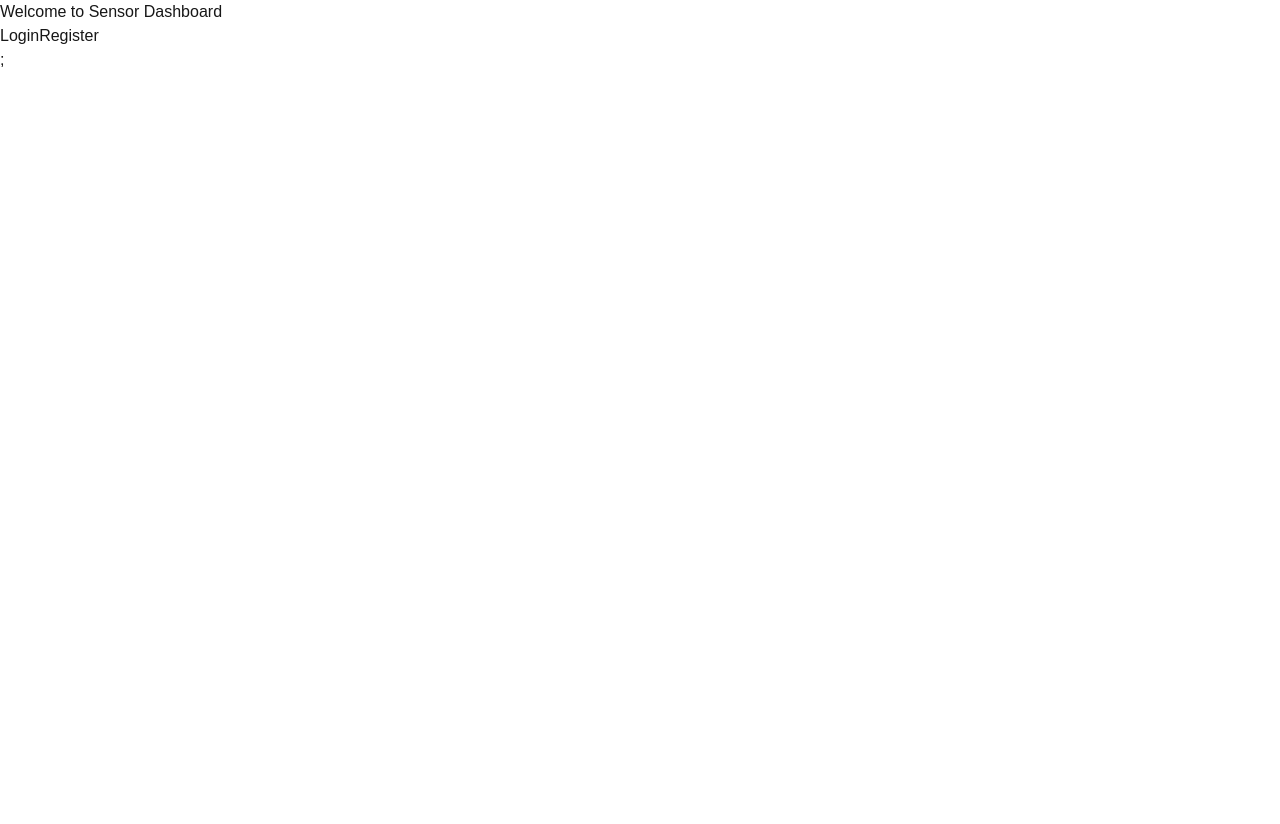
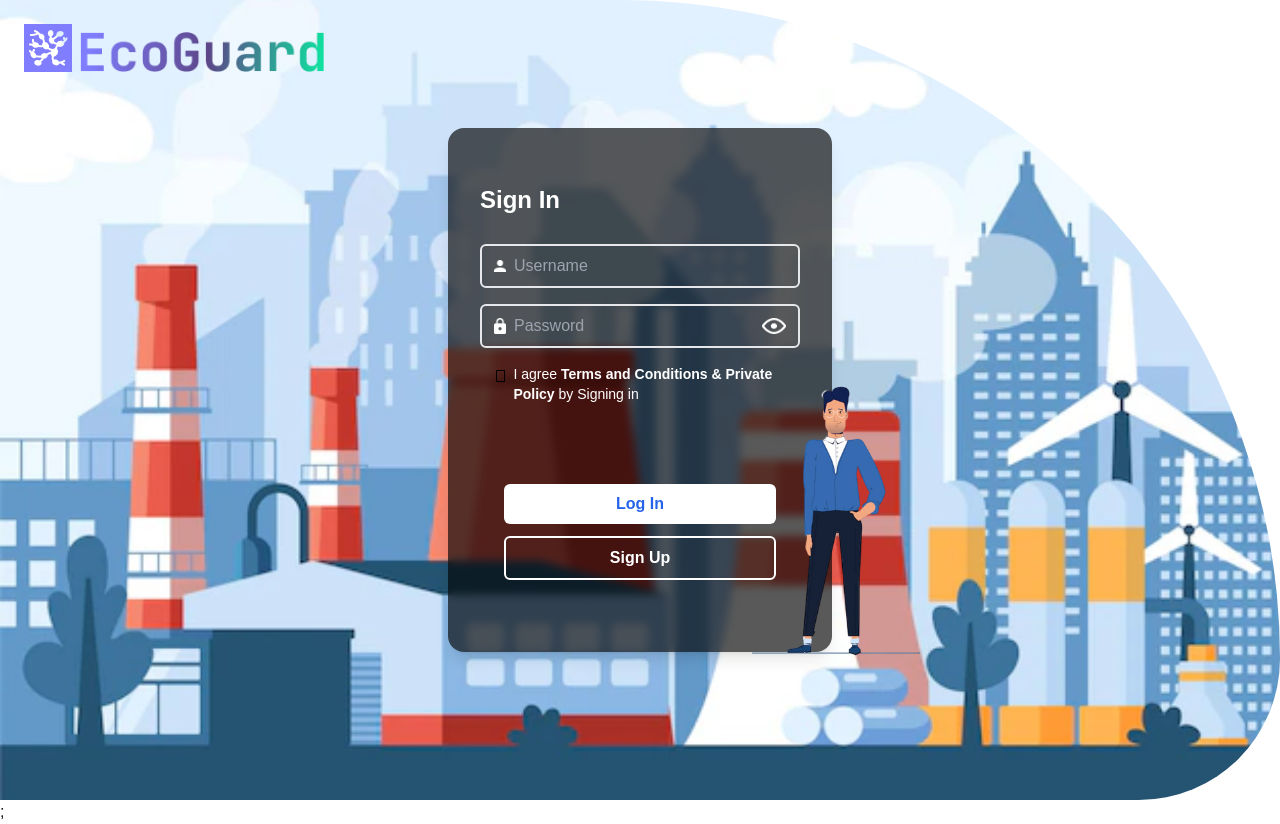
Before and after one commit to maydindev/eco-guard-app, a Next.js app: page / in a window 1280 px wide. Before the commit the page ends 800 px from the top, so only its background shows below. Built offline with nearby package versions, Linux system fonts and the light colour scheme.

Commit message:
Fixed routing

```diff
--- a/src/app/login/page.js
+++ b/src/app/login/page.js
@@ -41,7 +41,7 @@ export default function LoginPage() {
       }
       return;
     }
-    dispatch(login({ username: "admin" }));
+    //dispatch(login({ username: "admin" }));
     router.push("/dashboard");
   };
 
--- a/src/app/page.js
+++ b/src/app/page.js
@@ -1,23 +1,37 @@
 'use client';
-import Image from "next/image";
-import SignIn from "./login/signin";
-import SignUp from "./register/signup";
+//import Image from "next/image";
+//import SignIn from "./login/signin";
+import LoginPage from "./login/page";
+/*import SignUp from "./register/signup";
 import Dashboard from "./dashboard/dashboard";
 import { Chivo } from 'next/font/google';
 import { useSelector } from 'react-redux';
-import { useRouter } from 'next/navigation';
+import { useRouter } from 'next/navigation';*/
 
 
 export default function Home() {
 
-  const user = useSelector((state) => state.user.user);
+  /*const user = useSelector((state) => state.user.user);
   const router = useRouter();
 
   const handleNavigation = (path) => {
     router.push(path);
-  };
+  };*/
 
   return (
+
+
+
+<LoginPage/>
+
+
+
+    /*<SignUp/>*/
+
+    /*<Dashboard/>*/
+
+
+    /*
 
     <div>
       <h1>Welcome to Sensor Dashboard</h1>
@@ -31,11 +45,7 @@ export default function Home() {
       )}
     </div>
 
-    /*<SignIn/>*/
-
-    /*<SignUp/>*/
-
-    /*<Dashboard/>*/
+    */
 
 
 
```
